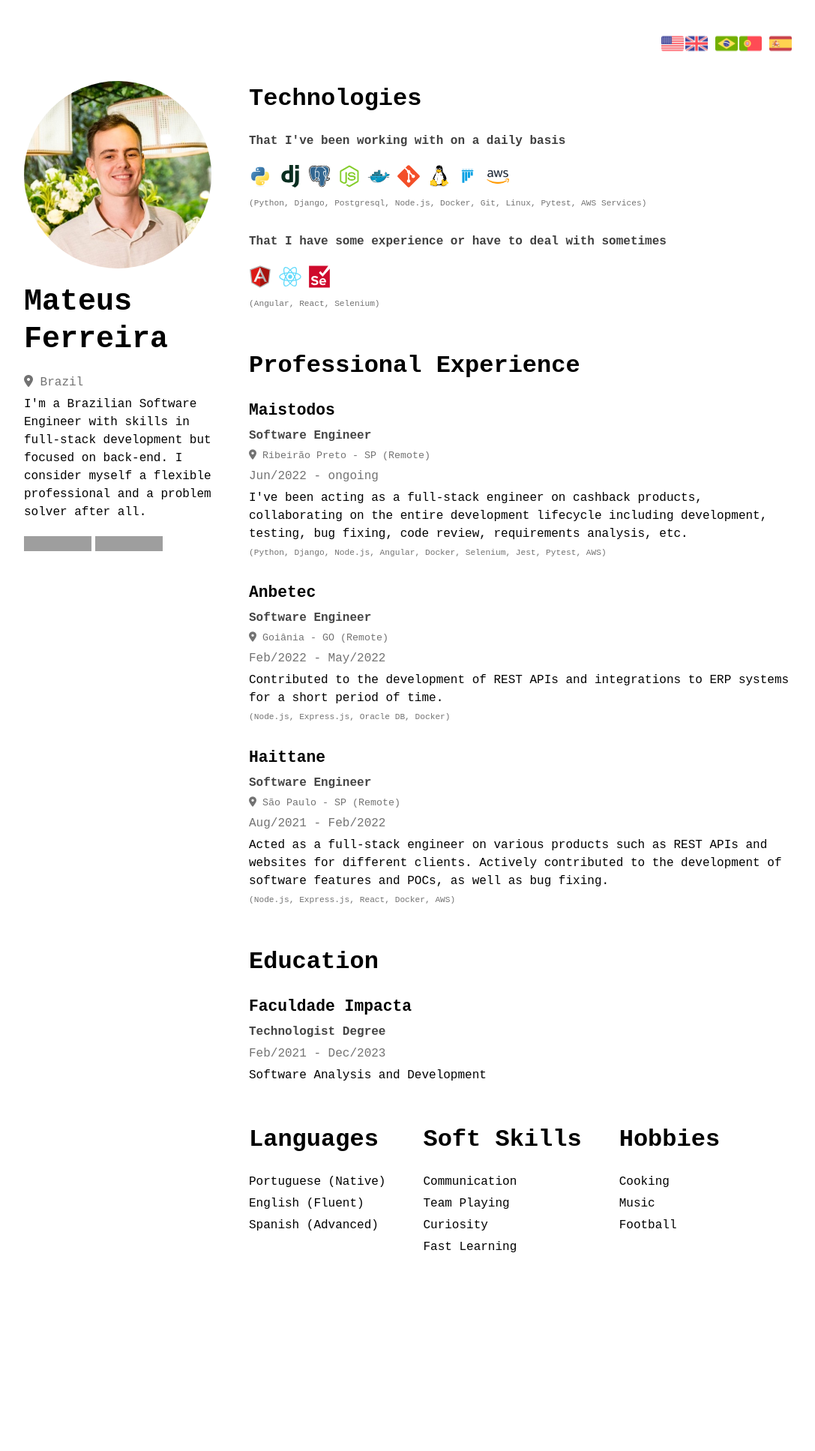
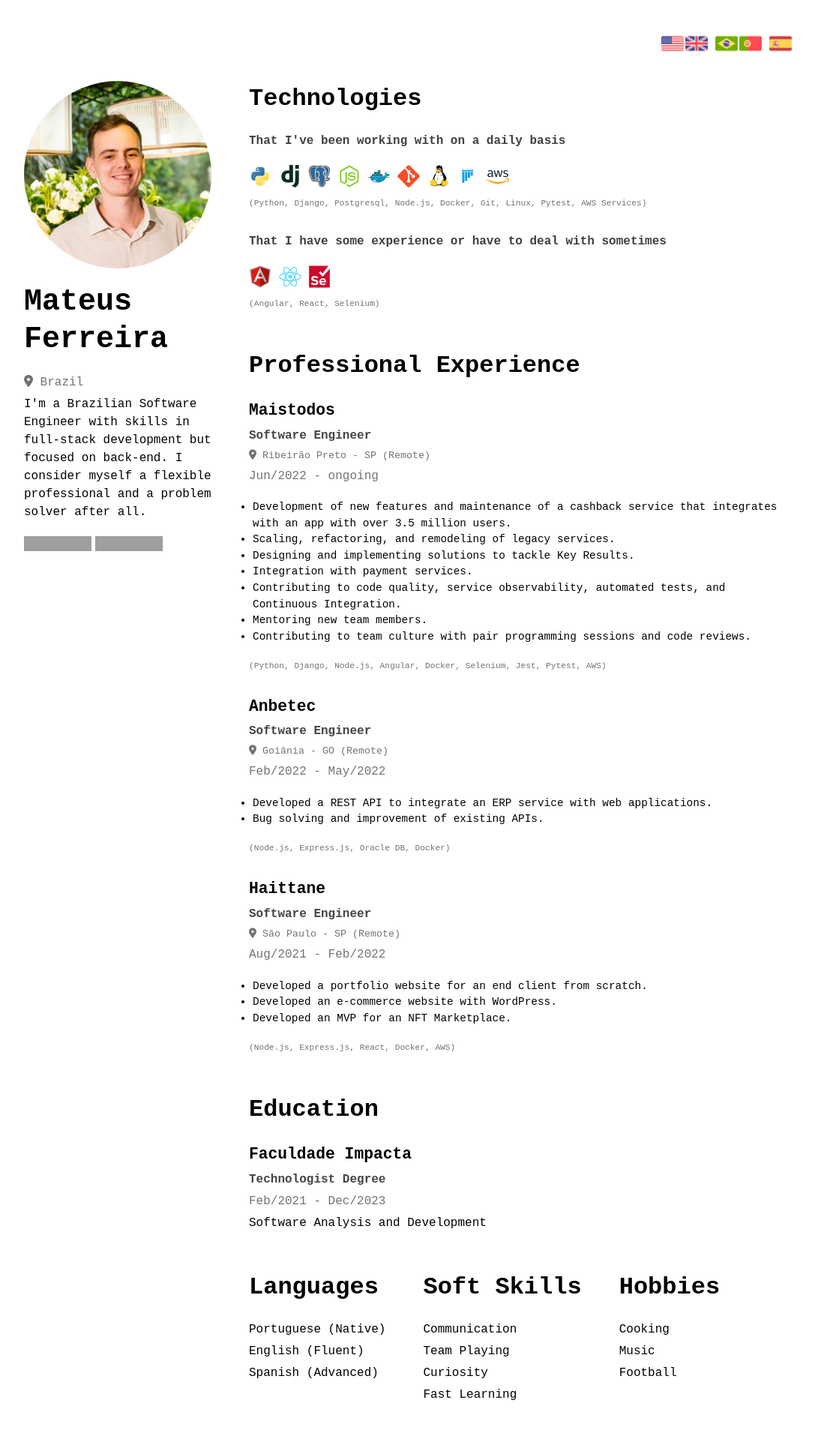
Before and after one commit to mateusasferreira/mateusasferreira.github.io, a Jekyll site: the page built from pages/en.md, in a window 1280 px wide. Shown: the whole page at 75% size, without its empty margins (96-1183 px from the left). Built offline with Jekyll 4.4.1, drawn with Linux system fonts in a browser that asks for light colours; nearby versions of some CDN libraries; before the commit the page ends 1738 px from its top, so only the background shows below that; grey boxes are pictures that could not be loaded.

Commit message:
update professional experience

```diff
--- a/assets/css/main.css
+++ b/assets/css/main.css
@@ -31,6 +31,11 @@ h2 {
 
 h3 {
     font-size: 1.33em;
+}
+
+ul {
+    padding: 5px;
+    font-size: .9em;
 }
 
 .secondary {
--- a/pages/en.md
+++ b/pages/en.md
@@ -45,7 +45,15 @@ experience:
       location: Ribeirão Preto - SP (Remote)
       period: Jun/2022 - ongoing
       description: >
-        I've been acting as a full-stack engineer on cashback products, collaborating on the entire development lifecycle including development, testing, bug fixing, code review, requirements analysis, etc.
+        <ul>
+          <li> Development of new features and maintenance of a cashback service that integrates with an app with over 3.5 million users. </li>
+          <li> Scaling, refactoring, and remodeling of legacy services. <br> </li>
+          <li> Designing and implementing solutions to tackle Key Results. </li>
+          <li> Integration with payment services. </li>
+          <li> Contributing to code quality, service observability, automated tests, and Continuous Integration. </li>
+          <li> Mentoring new team members.  </li>
+          <li> Contributing to team culture with pair programming sessions and code reviews. </li>
+        </ul>
       technologies:
         - Python
         - Django
@@ -61,7 +69,10 @@ experience:
       position: Software Engineer
       period: Feb/2022 - May/2022
       description: >
-        Contributed to the development of REST APIs and integrations to ERP systems for a short period of time.
+        <ul>
+        <li> Developed a REST API to integrate an ERP service with web applications. </li>
+        <li> Bug solving and improvement of existing APIs. </li>
+        </ul>
       technologies:
         - Node.js
         - Express.js
@@ -72,7 +83,11 @@ experience:
       position: Software Engineer
       period: Aug/2021 - Feb/2022
       description: >
-        Acted as a full-stack engineer on various products such as REST APIs and websites for different clients. Actively contributed to the development of software features and POCs, as well as bug fixing.
+        <ul>
+          <li> Developed a portfolio website for an end client from scratch. </li>
+          <li> Developed an e-commerce website with WordPress. </li>
+          <li> Developed an MVP for an NFT Marketplace. </li>
+        </ul>
       technologies:
         - Node.js
         - Express.js
```
Also changed, not shown: pages/es.md (+18 -3 lines), pages/pt.md (+18 -3 lines).
